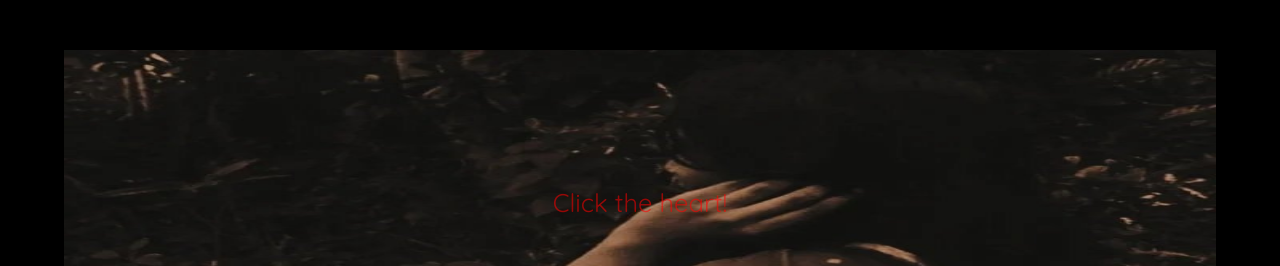
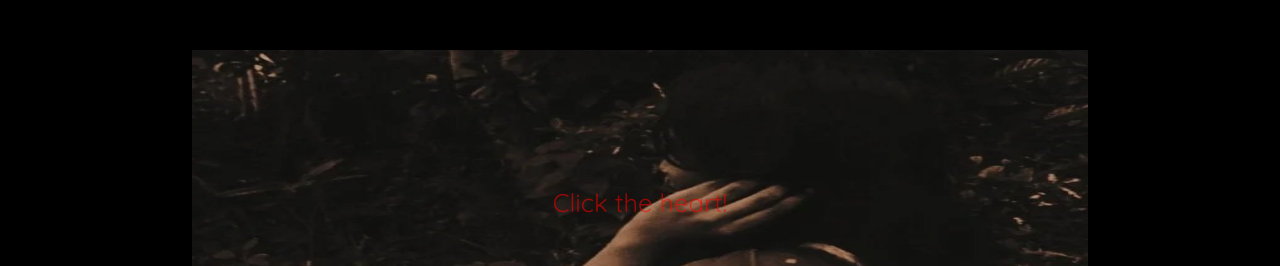
Before and after one commit to shisui299/do-you-love-me, a plain HTML site: page yes.html in a window 1280 px wide. Shown: the part 112-378 px from the top of the page. Drawn offline with Linux system fonts and the light colour scheme; grey boxes are pictures that could not be loaded; animation ran at ten frames a second; a web font is replaced by a local one.

Commit message:
Update yes.html

```diff
--- a/yes.html
+++ b/yes.html
@@ -16,7 +16,7 @@
         	background-image: url(459758506_1246364610046076_2524218374485414101_n.jpg);
         background-repeat: no-repeat;
         background-attachment: fixed;
-        background-size:90% 60%;
+        background-size:70% 60%;
         background-position: center;
         background-color:black
         }
```
